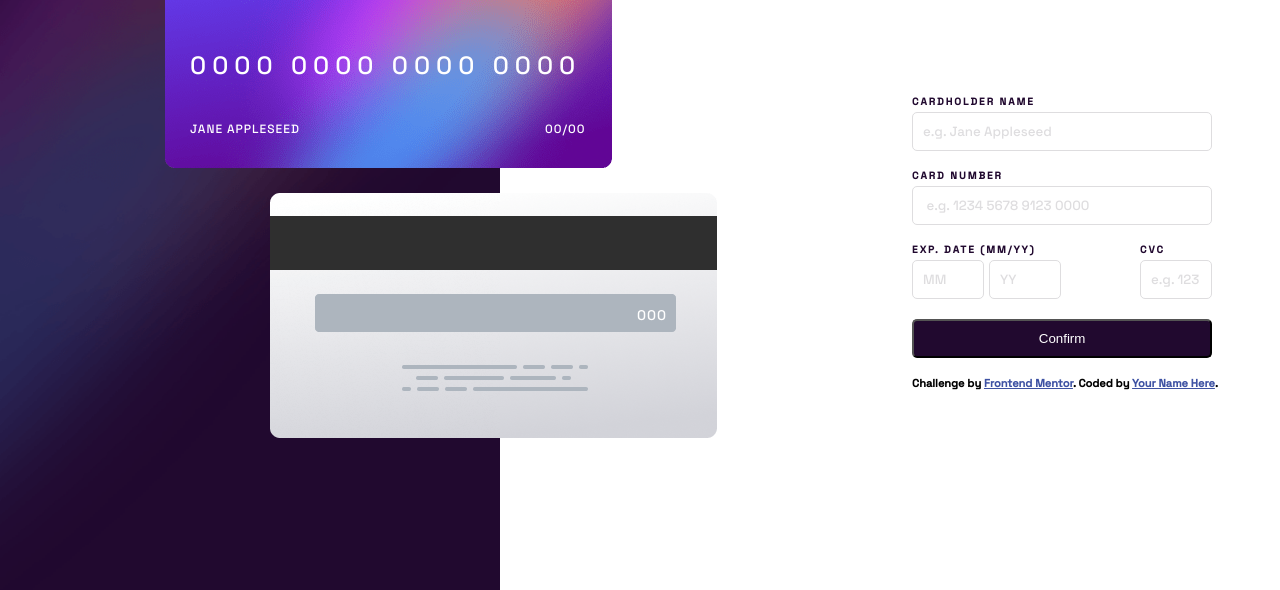
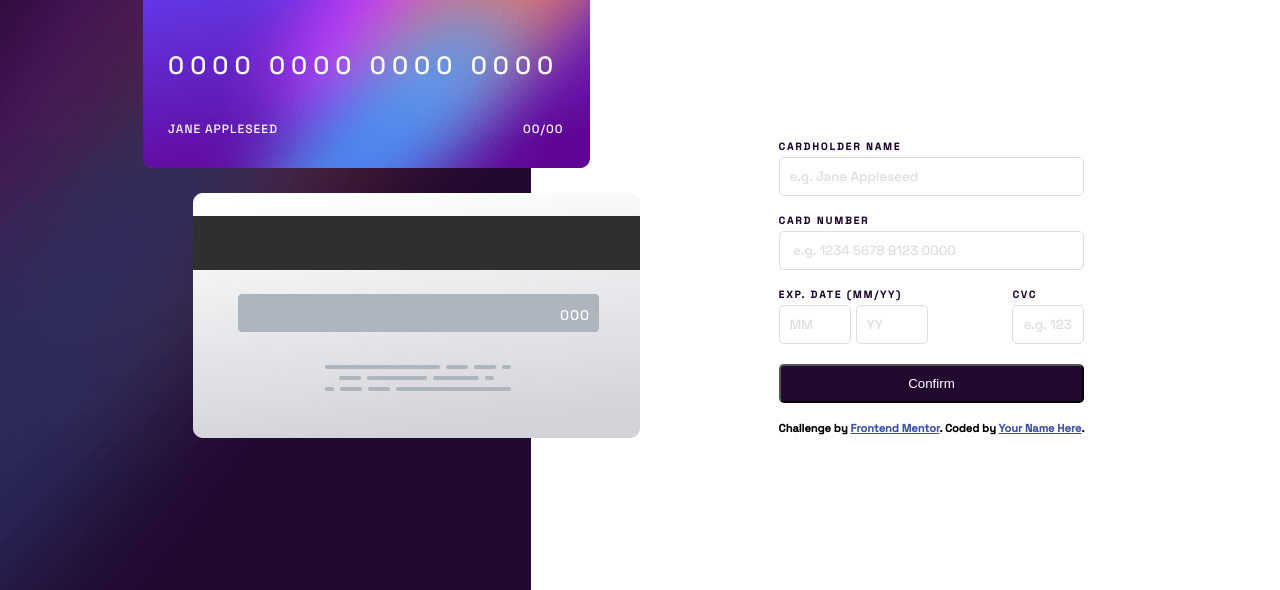
Before and after one commit to IsabelaMaroto/card-form, a plain HTML site: page index.html in a window 1280 px wide. Shown: the part 207-797 px from the top of the page. Drawn offline with Linux system fonts and the light colour scheme.

Commit message:
update style

```diff
--- a/style/style.scss
+++ b/style/style.scss
@@ -1,7 +1,3 @@
-html {
-    height: 100vh;
-}
-
 body {
     display: flex;
     flex-direction: column;
@@ -193,16 +189,17 @@ body {
 @media (min-width: 1000px) {
     body {
         flex-direction: row;
-        height: 100vh;
+        align-items: center;
+
     }
 
     .images {
-        margin-right: 350px;
+        margin-right: 100px;
         .background {
             #background-desktop {
                 display: flex;
-                height: 100vh;
-                width: 500px;
+                height: max-content;
+                width: 110%;
             }
 
             #background-phone {
@@ -214,8 +211,8 @@ body {
         .card-back {
             position: absolute;
             top: 400px;
-            right: unset;
-            left: 270px;
+            right: 50%;
+            left: 5%;
 
             img {
                 height: 245px;
@@ -229,8 +226,8 @@ body {
         .card-front {
             position: absolute;
             top: 130px;
-            right: unset;
-            left: 150px;
+            right:45%;
+            left: 10%;
 
             .card {
                 height: 245px;
@@ -279,8 +276,10 @@ body {
     }
 
     .texts {
+        height: 100%;
         .box-inputs {
-            min-width: 300px;
+            max-width: 400px;
+            margin: 0;
         }
     }
 }
```
Also changed, not shown: style/style.css, 1 other file.
